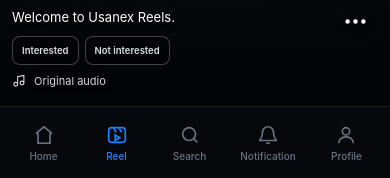
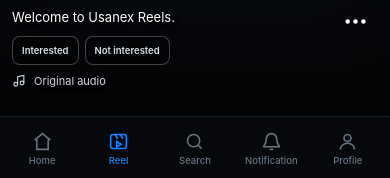
Before and after one commit to usanex4-utt/Usanex, a FastAPI app: template frontend/templates/reels.html in a window 390 px wide. Shown: the part 666-844 px from the top of the page. Run offline with FastAPI, Linux system fonts and the light colour scheme; the template is opened without the code that fills it, so the values that code supplies are empty.

Commit message:
Update reels.css

```diff
--- a/frontend/static/css/reels.css
+++ b/frontend/static/css/reels.css
@@ -26,6 +26,11 @@ body {
         Roboto,
         Arial,
         sans-serif;
+}
+
+body {
+    margin: 0;
+    padding: 0;
 }
 
 button {
@@ -91,6 +96,7 @@ button {
 .reels-title {
     font-size: 21px;
     font-weight: 800;
+
     letter-spacing: 0.2px;
 
     color: #ffffff;
@@ -102,7 +108,9 @@ button {
 }
 
 
-/* PLUS BUTTON */
+/* =========================================================
+   CREATE REEL PLUS BUTTON
+========================================================= */
 
 .create-reel-button {
     width: 42px;
@@ -114,12 +122,14 @@ button {
 
     border-radius: 50%;
 
-    background: rgba(0, 0, 0, 0.34);
+    background:
+        rgba(0, 0, 0, 0.34);
 
     color: #ffffff;
 
     font-size: 30px;
     font-weight: 300;
+
     line-height: 1;
 
     pointer-events: auto;
@@ -130,7 +140,8 @@ button {
 }
 
 .create-reel-button:hover {
-    background: rgba(255, 255, 255, 0.10);
+    background:
+        rgba(255, 255, 255, 0.10);
 }
 
 .create-reel-button:active {
@@ -195,6 +206,7 @@ button {
     inset: 0;
 
     display: flex;
+
     align-items: center;
     justify-content: center;
 
@@ -209,7 +221,9 @@ button {
 
 .video-placeholder {
     display: flex;
+
     flex-direction: column;
+
     align-items: center;
     justify-content: center;
 
@@ -227,14 +241,18 @@ button {
     height: 68px;
 
     display: flex;
+
     align-items: center;
     justify-content: center;
 
     border-radius: 22px;
 
-    background: rgba(255, 255, 255, 0.055);
+    background:
+        rgba(255, 255, 255, 0.055);
 
-    border: 1px solid rgba(255, 255, 255, 0.10);
+    border:
+        1px solid
+        rgba(255, 255, 255, 0.10);
 }
 
 .placeholder-icon svg {
@@ -286,7 +304,9 @@ button {
     width: 58px;
 
     display: flex;
+
     flex-direction: column;
+
     align-items: center;
 
     gap: 16px;
@@ -296,7 +316,9 @@ button {
     width: 54px;
 
     display: flex;
+
     flex-direction: column;
+
     align-items: center;
     justify-content: center;
 
@@ -322,7 +344,8 @@ button {
 
     filter:
         drop-shadow(
-            0 2px 5px rgba(0, 0, 0, 0.65)
+            0 2px 5px
+            rgba(0, 0, 0, 0.65)
         );
 }
 
@@ -335,6 +358,7 @@ button {
     white-space: nowrap;
 
     overflow: hidden;
+
     text-overflow: ellipsis;
 }
 
@@ -388,24 +412,25 @@ button {
 
     left: 14px;
     right: 78px;
+
     bottom: 91px;
 
     z-index: 30;
 
     display: flex;
+
     flex-direction: column;
 
     pointer-events: none;
 
     text-shadow:
-        0 1px 7px rgba(0, 0, 0, 0.80);
+        0 1px 7px
+        rgba(0, 0, 0, 0.80);
 }
-
-
-/* USER ROW */
 
 .reel-user-row {
     display: flex;
+
     align-items: center;
 
     min-width: 0;
@@ -415,6 +440,11 @@ button {
     pointer-events: auto;
 }
 
+
+/* =========================================================
+   AVATAR
+========================================================= */
+
 .reel-avatar {
     width: 42px;
     height: 42px;
@@ -422,6 +452,7 @@ button {
     flex: 0 0 42px;
 
     display: flex;
+
     align-items: center;
     justify-content: center;
 
@@ -434,7 +465,9 @@ button {
             #0d3567
         );
 
-    border: 1px solid rgba(255, 255, 255, 0.28);
+    border:
+        1px solid
+        rgba(255, 255, 255, 0.28);
 
     color: #ffffff;
 
@@ -442,10 +475,16 @@ button {
     font-weight: 800;
 }
 
+
+/* =========================================================
+   USER DETAILS
+========================================================= */
+
 .reel-user-details {
     min-width: 0;
 
     display: flex;
+
     flex-direction: column;
 
     gap: 2px;
@@ -462,6 +501,7 @@ button {
     font-weight: 750;
 
     white-space: nowrap;
+
     text-overflow: ellipsis;
 }
 
@@ -475,11 +515,14 @@ button {
     font-size: 11px;
 
     white-space: nowrap;
+
     text-overflow: ellipsis;
 }
 
 
-/* FOLLOW */
+/* =========================================================
+   FOLLOW BUTTON
+========================================================= */
 
 .follow-button {
     min-width: 72px;
@@ -487,13 +530,17 @@ button {
 
     margin-left: 3px;
 
-    padding: 0 12px;
+    padding:
+        0 12px;
 
-    border: 1px solid rgba(255, 255, 255, 0.42);
+    border:
+        1px solid
+        rgba(255, 255, 255, 0.42);
 
     border-radius: 9px;
 
-    background: rgba(0, 0, 0, 0.32);
+    background:
+        rgba(0, 0, 0, 0.32);
 
     color: #ffffff;
 
@@ -512,7 +559,8 @@ button {
 }
 
 .follow-button.following {
-    background: rgba(255, 255, 255, 0.14);
+    background:
+        rgba(255, 255, 255, 0.14);
 
     border-color:
         rgba(255, 255, 255, 0.25);
@@ -535,6 +583,7 @@ button {
     color: #ffffff;
 
     font-size: 13px;
+
     line-height: 1.45;
 
     pointer-events: auto;
@@ -547,6 +596,7 @@ button {
 
 .interest-controls {
     display: flex;
+
     align-items: center;
 
     gap: 8px;
@@ -596,7 +646,8 @@ button {
 }
 
 .interest-button.selected {
-    background: rgba(22, 131, 255, 0.20);
+    background:
+        rgba(22, 131, 255, 0.20);
 
     border-color:
         rgba(22, 131, 255, 0.65);
@@ -611,6 +662,7 @@ button {
 
 .reel-audio {
     display: flex;
+
     align-items: center;
 
     gap: 7px;
@@ -630,6 +682,7 @@ button {
 
 /* =========================================================
    BOTTOM NAVIGATION
+   EXACTLY AT SCREEN BOTTOM
 ========================================================= */
 
 .bottom-nav {
@@ -642,7 +695,8 @@ button {
     z-index: 200;
 
     width: 100%;
-    height: 72px;
+
+    height: 64px;
 
     display: grid;
 
@@ -650,19 +704,21 @@ button {
         1fr
         1fr
         1fr
-        1.15fr
+        1fr
         1fr;
 
     align-items: center;
 
+    margin: 0;
+
     padding:
-        7px
-        max(7px, env(safe-area-inset-right))
-        calc(7px + env(safe-area-inset-bottom))
-        max(7px, env(safe-area-inset-left));
+        0
+        max(4px, env(safe-area-inset-right))
+        env(safe-area-inset-bottom)
+        max(4px, env(safe-area-inset-left));
 
     background:
-        rgba(7, 9, 13, 0.97);
+        rgba(7, 9, 13, 0.98);
 
     border-top:
         1px solid #171d26;
@@ -677,14 +733,20 @@ button {
 ========================================================= */
 
 .nav-item {
-    height: 58px;
+    width: 100%;
+    height: 64px;
 
     display: flex;
+
     flex-direction: column;
+
     align-items: center;
     justify-content: center;
 
-    gap: 4px;
+    gap: 3px;
+
+    padding: 0;
+    margin: 0;
 
     background: transparent;
 
@@ -715,7 +777,7 @@ button {
 
 
 /* =========================================================
-   NOTIFICATION DOT
+   NOTIFICATION ICON
 ========================================================= */
 
 .notification-icon-wrapper {
@@ -730,6 +792,11 @@ button {
     height: 22px;
 }
 
+
+/* =========================================================
+   NOTIFICATION DOT
+========================================================= */
+
 .notification-dot {
     position: absolute;
 
@@ -743,7 +810,8 @@ button {
 
     background: #1683ff;
 
-    border: 1px solid #07090d;
+    border:
+        1px solid #07090d;
 }
 
 
@@ -765,7 +833,8 @@ button {
 
         width: 620px;
 
-        transform: translateX(-50%);
+        transform:
+            translateX(-50%);
 
         padding-left: 14px;
         padding-right: 14px;
@@ -777,7 +846,8 @@ button {
 
         width: 680px;
 
-        transform: translateX(-50%);
+        transform:
+            translateX(-50%);
 
         border-left:
             1px solid #171d26;
@@ -805,8 +875,10 @@ button {
         font-size: 29px;
     }
 
+
     .reel-actions {
         right: 6px;
+
         bottom: 143px;
 
         gap: 14px;
@@ -825,11 +897,14 @@ button {
         font-size: 9.5px;
     }
 
+
     .reel-info {
         left: 12px;
         right: 68px;
+
         bottom: 90px;
     }
+
 
     .reel-avatar {
         width: 40px;
@@ -837,6 +912,7 @@ button {
 
         flex-basis: 40px;
     }
+
 
     .follow-button {
         min-width: 68px;
@@ -847,6 +923,7 @@ button {
             0 10px;
     }
 
+
     .interest-controls {
         gap: 6px;
     }
@@ -856,6 +933,29 @@ button {
             0 9px;
 
         font-size: 9.5px;
+    }
+
+
+    /* Bottom navigation */
+
+    .bottom-nav {
+        height: 62px;
+
+        padding-bottom:
+            env(safe-area-inset-bottom);
+    }
+
+    .nav-item {
+        height: 62px;
+
+        font-size: 9.5px;
+    }
+
+    .nav-item svg,
+    .notification-icon-wrapper,
+    .notification-icon-wrapper svg {
+        width: 21px;
+        height: 21px;
     }
 }
 
@@ -871,6 +971,7 @@ button {
         max-width: 105px;
     }
 
+
     .follow-button {
         min-width: 62px;
 
@@ -880,11 +981,13 @@ button {
         font-size: 11px;
     }
 
+
     .reel-caption {
         max-width: 235px;
 
         font-size: 12px;
     }
+
 
     .interest-controls {
         gap: 5px;
@@ -899,9 +1002,11 @@ button {
         font-size: 8.5px;
     }
 
+
     .nav-item {
         font-size: 9px;
     }
+
 
     .nav-item svg,
     .notification-icon-wrapper,
```
